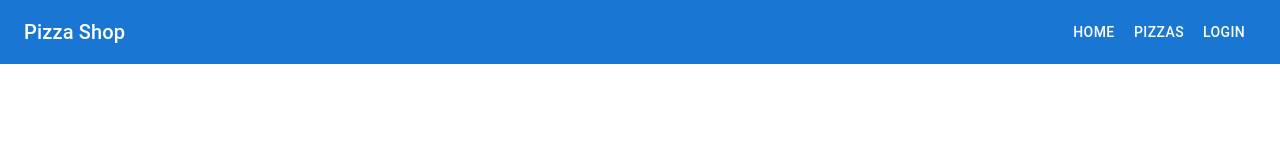
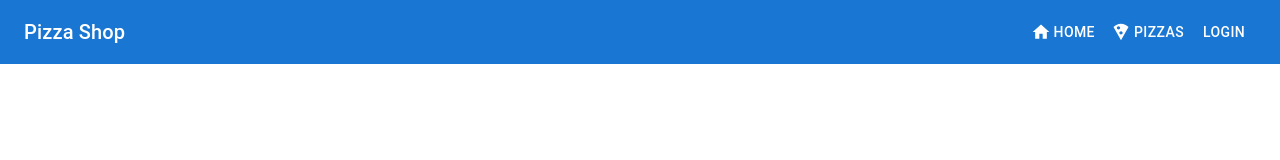
Before and after one commit to xymoget/pizza-website, a React (Create React App) app in the folder frontend/: page / in a window 1280 px wide. Shown: the top 160 px of the page. Built offline with nearby package versions, Linux system fonts and the light colour scheme.

Commit message:
icons fixed

```diff
--- a/frontend/src/components/Cart.jsx
+++ b/frontend/src/components/Cart.jsx
@@ -1,11 +1,11 @@
 import React from "react";
 import { useState, useEffect } from "react";
 import { Button, Dialog, DialogTitle, DialogContent, DialogActions, List, ListItem, ListItemText, Typography, Box, IconButton, TextField, Avatar } from '@mui/material';
-import ShoppingCart from "@mui/icons-material/ShoppingCart";
 import api from "../api";
 import AddIcon from '@mui/icons-material/Add';
 import RemoveIcon from '@mui/icons-material/Remove';
 import DeleteIcon from '@mui/icons-material/Delete';
+import ShoppingCartIcon from '@mui/icons-material/ShoppingCart';
 
 function Cart() {
     const [products, setProducts] = useState([]);
@@ -79,9 +79,10 @@ function Cart() {
 
     return (
         <div>
-            <IconButton color="primary" onClick={handleClickOpen}>
-                <ShoppingCart />
-            </IconButton>
+            <Button color="inherit" onClick={handleClickOpen}>
+                <ShoppingCartIcon sx={{ color: "white", fontSize: 20, marginRight: '3px' }} />
+                Cart
+                </Button>
 
             {/* Dialog to display cart items */}
             <Dialog open={open} onClose={handleClose} fullWidth maxWidth="sm">
--- a/frontend/src/components/Header.jsx
+++ b/frontend/src/components/Header.jsx
@@ -4,6 +4,8 @@ import { Link } from 'react-router-dom';
 import { checkAuth } from '../utils';
 import { useEffect, useState } from 'react';
 import Cart from './Cart';
+import LocalPizzaIcon from '@mui/icons-material/LocalPizza';
+import HomeIcon from '@mui/icons-material/Home';
 
 const Header = () => {
     const [isAuthorized, setIsAuthorized] = useState();
@@ -22,8 +24,14 @@ const Header = () => {
                 <Typography variant="h6" sx={{ flexGrow: 1 }}>
                     Pizza Shop
                 </Typography>
-                <Button color="inherit" component={Link} to="/">Home</Button>
-                <Button color="inherit" component={Link} to="/pizzas">Pizzas</Button>
+                <Button color="inherit" component={Link} to="/">
+                    <HomeIcon sx={{ color: "white", fontSize: 20, marginRight: '3px' }} />
+                    Home
+                </Button>
+                <Button color="inherit" component={Link} to="/pizzas">
+                    <LocalPizzaIcon sx={{ color: "white", fontSize: 20, marginRight: '3px' }} />
+                    Pizzas
+                </Button>
 
                 {isAuthorized ? <Cart /> : <Button color="inherit" component={Link} to="/login">Login</Button>}
             </Toolbar>
```
